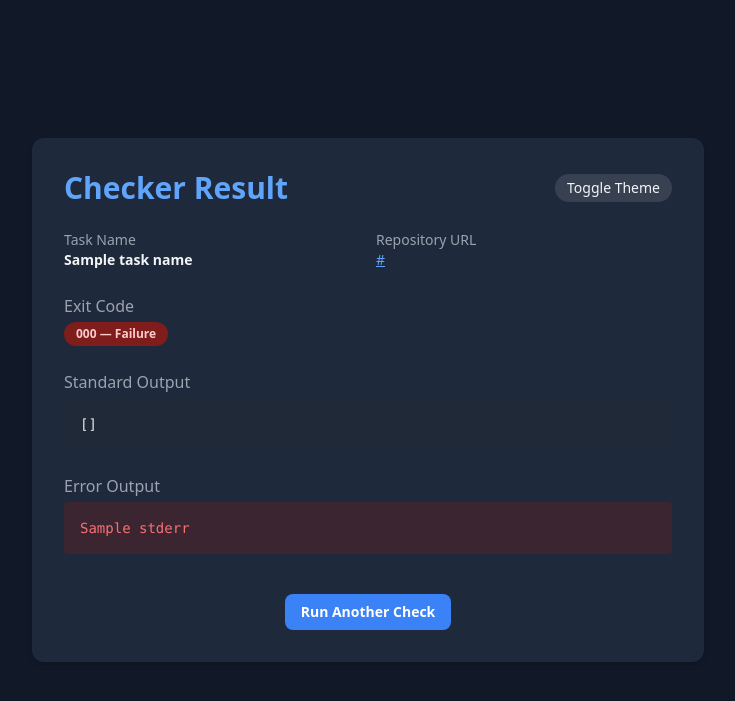
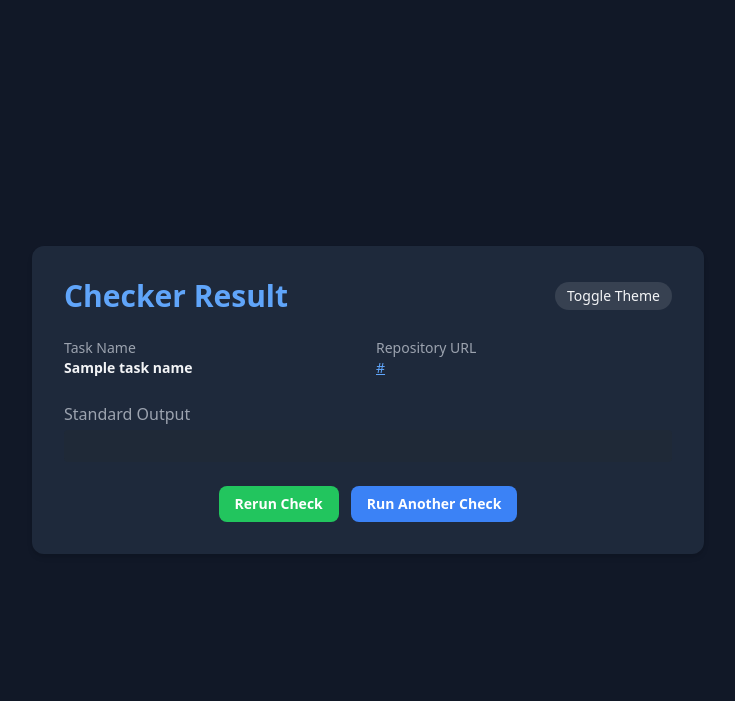
Before and after one commit to Fromb23/recursion-readme, a Flask app: template checker/server/templates/response.html in a window 1280 px wide. Shown: the top 701 px of the page, without its empty margins (272-1007 px from the left). Run offline with Flask 3, Linux system fonts and the light colour scheme; the template is opened without the code that fills it: most values are stand-ins (such as "Sample title", 1, 10 or a date in 2020); some libraries are stand-ins or nearby versions.

Commit message:
Add interactive HTML templates for task validation UI - :   - Provides a user-friendly form to input the GitHub repo URL and task name   - Submits data via POST to the  endpoint   - Includes basic styling and JS enhancements for better UX
- :
  - Displays validation results (stdout, stderr, exit code) returned by the backend
  - Clearly formats validation feedback with support for styling/error sections
  - Designed to mirror JSON API output while still supporting human readability

- Both templates support Flask's render flow and extend interactive feedback handling

```diff
--- a/checker/server/templates/response.html
+++ b/checker/server/templates/response.html
@@ -22,6 +22,7 @@
 	</head>
 	<body class="bg-gray-100 dark:bg-gray-900 text-gray-900 dark:text-gray-100 min-h-screen flex items-center justify-center p-4">
 		<div class="bg-white dark:bg-card shadow-md rounded-xl p-6 md:p-8 max-w-2xl w-full space-y-6">
+			<!-- Header -->
 			<div class="flex justify-between items-center">
 				<h1 class="text-xl md:text-3xl font-bold text-blue-600 dark:text-blue-400">Checker Result</h1>
 				<button id="themeToggle" class="text-sm px-3 py-1 bg-gray-200 dark:bg-gray-700 rounded-full text-gray-800 dark:text-gray-100">
@@ -29,6 +30,7 @@
 				</button>
 			</div>
 
+			<!-- Task Info -->
 			<div class="grid md:grid-cols-2 gap-4 text-sm">
 				<div>
 					<p class="text-gray-500 dark:text-gray-400 font-medium">Task Name</p>
@@ -40,7 +42,19 @@
 				</div>
 			</div>
 
+			<!-- Standard Output -->
 			<div>
+				<p class="text-gray-500 dark:text-gray-400 font-medium mb-1">Standard Output</p>
+				<pre id="stdout-typewriter" class="bg-gray-100 dark:bg-gray-800 text-black dark:text-gray-200 text-sm p-4 rounded overflow-auto font-mono"></pre>
+			</div>
+
+			{% if "Invalid Git repository URL" in stderr %}
+			<p class="text-sm text-yellow-400 font-medium">
+			Hint: Did you forget to add <code>.git</code> at the end of the repo URL?
+			</p>
+			{% endif %}
+			<!-- Exit Code (initially hidden) -->
+			<div id="exit-code-container" class="hidden">
 				<p class="text-gray-500 dark:text-gray-400 font-medium">Exit Code</p>
 				<span class="inline-block mt-1 px-3 py-1 rounded-full text-xs font-bold
 					     {% if exit_code == 0 %}
@@ -52,12 +66,8 @@
 				</span>
 			</div>
 
-    <div>
-      <p class="text-gray-500 dark:text-gray-400 font-medium mb-1">Standard Output</p>
-      <pre class="bg-gray-100 dark:bg-gray-800 text-black dark:text-gray-200 text-sm p-4 rounded overflow-auto font-mono">{{ stdout }}</pre>
-    </div>
-
-    <div>
+			<!-- Error Output (initially hidden) -->
+			<div id="error-output-container" class="hidden">
 				<p class="text-gray-500 dark:text-gray-400 font-medium mb-1">Error Output</p>
 				{% if stderr %}
 				<pre class="bg-red-100 dark:bg-red-900/30 text-red-700 dark:text-red-400 text-sm p-4 rounded overflow-auto font-mono">{{ stderr }}</pre>
@@ -66,15 +76,33 @@
 				{% endif %}
 			</div>
 
-    <div class="text-center">
-      <a href="/" class="inline-block mt-4 px-4 py-2 rounded-lg bg-blue-600 dark:bg-blue-500 hover:bg-blue-700 dark:hover:bg-blue-600 text-white font-semibold text-sm">
+			<!-- Action Buttons -->
+			<div class="flex flex-col sm:flex-row justify-center gap-3 mt-6 text-center">
+				<!-- Rerun Check -->
+				<form method="POST" action="/validate">
+					<input type="hidden" name="task_name" value="{{ task_name }}">
+					<input type="hidden" name="repo_url" value="{{ repo_url }}">
+					<button type="submit" class="px-4 py-2 rounded-lg bg-green-600 dark:bg-green-500 hover:bg-green-700 dark:hover:bg-green-600 text-white font-semibold text-sm">
+						Rerun Check
+					</button>
+				</form>
+
+				<!-- Run Another Check -->
+				<a href="/" class="px-4 py-2 rounded-lg bg-blue-600 dark:bg-blue-500 hover:bg-blue-700 dark:hover:bg-blue-600 text-white font-semibold text-sm">
 					Run Another Check
 				</a>
+
+				<!-- Close -->
+				<!--
+				<a href="/" class="px-4 py-2 rounded-lg bg-gray-500 dark:bg-gray-700 hover:bg-gray-600 dark:hover:bg-gray-600 text-white font-semibold text-sm">
+					Close
+				</a>
+				-->
 			</div>
 		</div>
 
+		<!-- Theme Toggle Logic -->
 		<script>
-    // Dark/light toggle with localStorage
 			const toggle = document.getElementById("themeToggle");
 			const html = document.documentElement;
 			const savedTheme = localStorage.getItem("theme");
@@ -90,5 +118,32 @@
 				localStorage.setItem("theme", html.classList.contains("dark") ? "dark" : "light");
 			});
 		</script>
+
+		<!-- Typewriter Effect -->
+		<script type="module">
+			import { typeWriter } from "/static/js/typewriter.js";
+
+	const text = {{ stdout | tojson | default('""') | safe }};
+	const target = document.getElementById("stdout-typewriter");
+	const exitCodeContainer = document.getElementById("exit-code-container");
+	const errorOutputContainer = document.getElementById("error-output-container");
+
+	// Optional initial loading state
+	target.textContent = "Running checks...\n";
+
+	// Start the typewriter animation
+	typeWriter(text, target, 12).then(() => {
+		// Show exit code + stderr after animation completes
+		exitCodeContainer.classList.remove("hidden");
+		errorOutputContainer.classList.remove("hidden");
+
+		// Scroll to bottom for visibility
+		window.scrollTo({
+			top: document.body.scrollHeight,
+			behavior: "smooth"
+		});
+	});
+		</script>
+
 	</body>
 </html>
```
Lines whose indentation alone changed are shown as unchanged.
